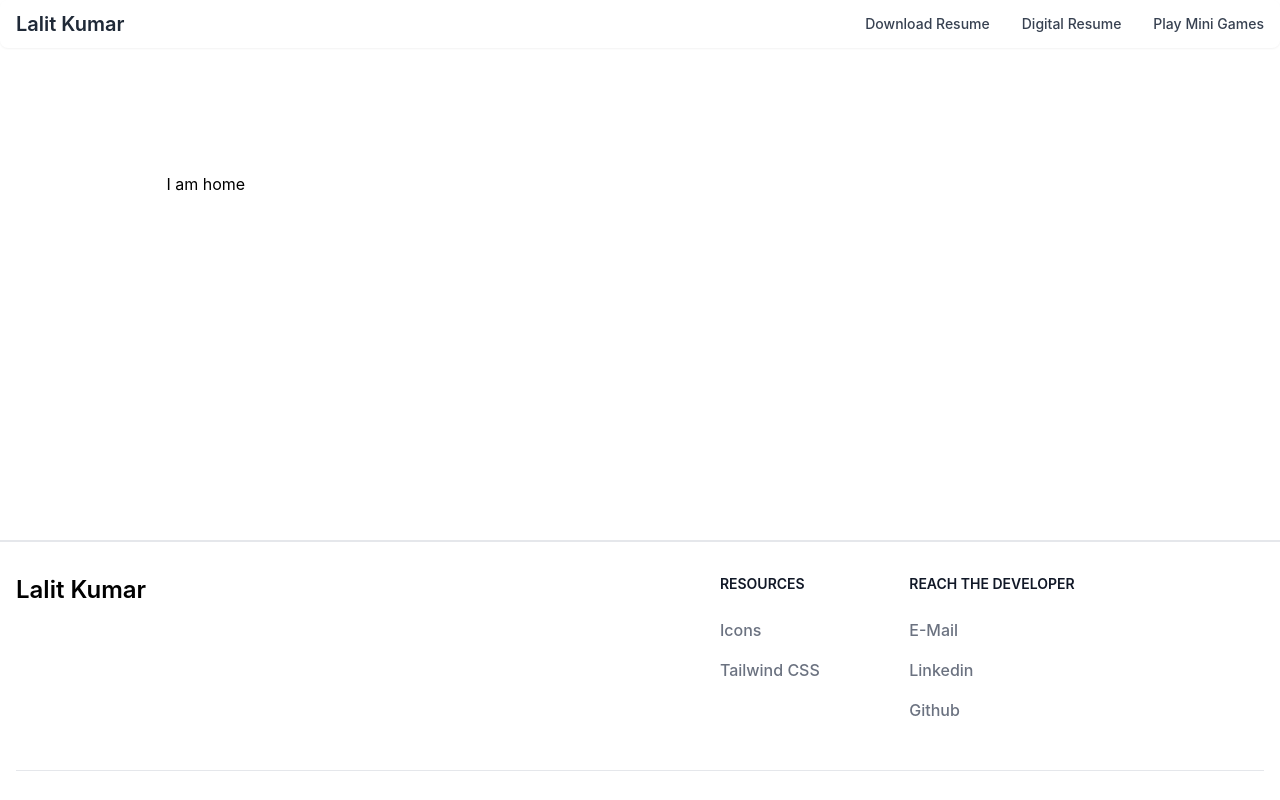
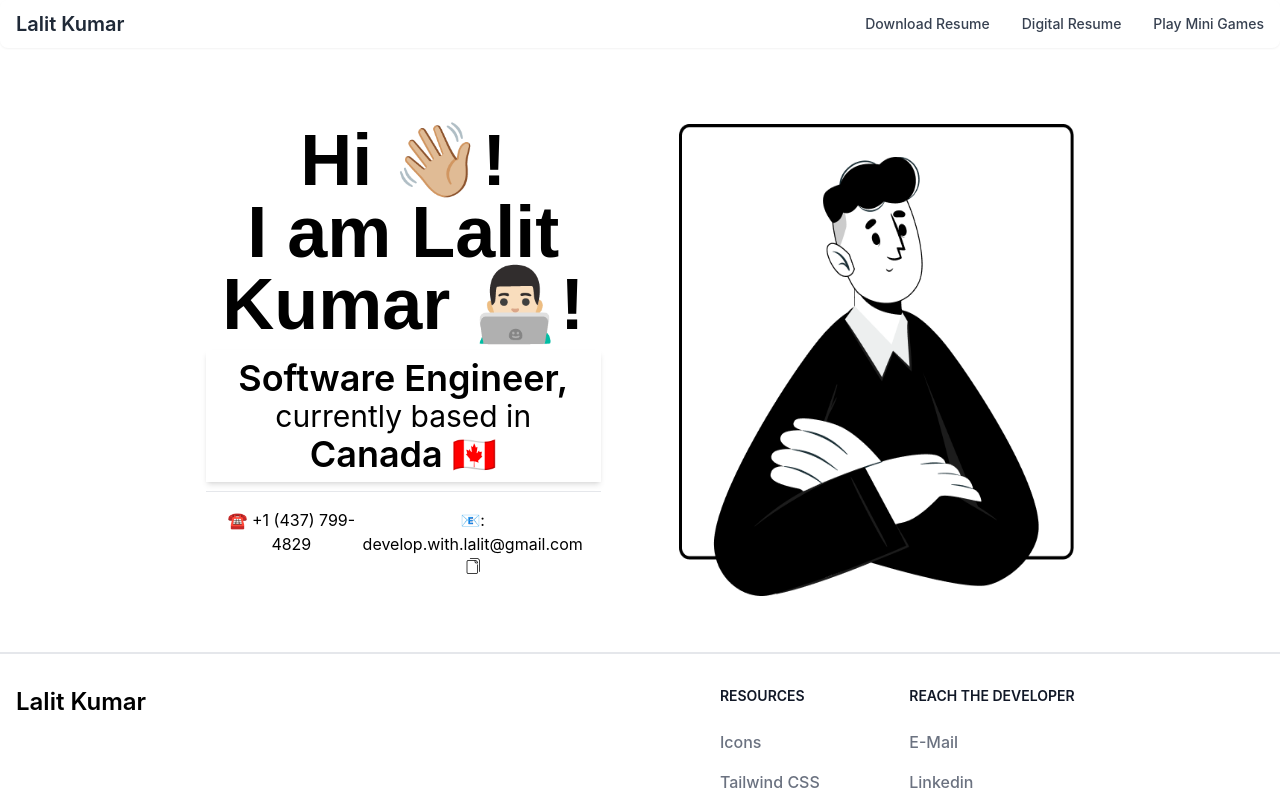
Before and after one commit to develop-with-lalit/portfolio, a React (Create React App) app: page /digital-resume in a window 1280 px wide. Shown: the top 800 px of the page. Built offline with nearby package versions, Linux system fonts and the light colour scheme.

Commit message:
updated portfolio

```diff
--- /dev/null
+++ b/src/components/HomeIntro.tsx
@@ -0,0 +1,28 @@
+export default function HomeIntro() {
+  const copyEmailId = (e: any) => {
+    e.preventDefault();
+    navigator.clipboard.writeText("develop.with.lalit@gmail.com");
+  };
+
+  return (
+    <div className="flex flex-col justify-between m-2 w-full lg:w-5/12 text-center min-h-[45vh]">
+      <h1 className="text-4xl lg:text-7xl">
+        Hi 👋🏼! <br /> I am Lalit Kumar 👨🏻‍💻!
+      </h1>
+      <h2 className="text-xl lg:text-3xl p-2 border-gray-200 shadow-md">
+        <span className="font-semibold text-4xl">Software Engineer,</span>{" "}
+        currently based in{" "}
+        <span className="font-semibold text-4xl">Canada 🇨🇦</span>
+      </h2>
+      <div className="p-4 text-md flex flex-col lg:flex-row justify-between border-t border-gray-200">
+        <a href="tel:+14377994829">☎️ +1 (437) 799-4829</a>
+        <a href="mailto:develop.with.lalit@gmail.com">
+          📧: develop.with.lalit@gmail.com{" "}
+          <button onClick={copyEmailId}>
+            <img src="assets/copy.png" alt="copy icon" width="16px" />
+          </button>
+        </a>
+      </div>
+    </div>
+  );
+}
--- a/src/pages/Home.tsx
+++ b/src/pages/Home.tsx
@@ -1,7 +1,18 @@
+import HomeIntro from "../components/HomeIntro";
+
 const Home = () => {
   return (
     <>
-      <div className="mt-14 w-11/12 sm:w-4/5 mx-auto pt-12">I am home</div>
+      <div className="flex flex-col justify-around lg:flex-row w-11/12 lg:w-4/5 mx-auto pt-12 h-[67vh]">
+        <HomeIntro />
+        <div className="flex flex-col justify-between m-2 w-full lg:w-5/12 text-center min-h-[45vh] hidden lg:block">
+          <img
+            src="assets/lalit.png"
+            alt="lalit-doodle"
+            className="w-full h-full"
+          />
+        </div>
+      </div>
     </>
   );
 };
```
Also changed, not shown: public/assets/copy.png (added), public/assets/lalit.png (added).
